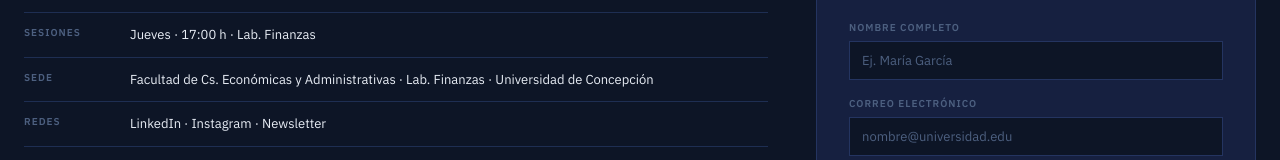
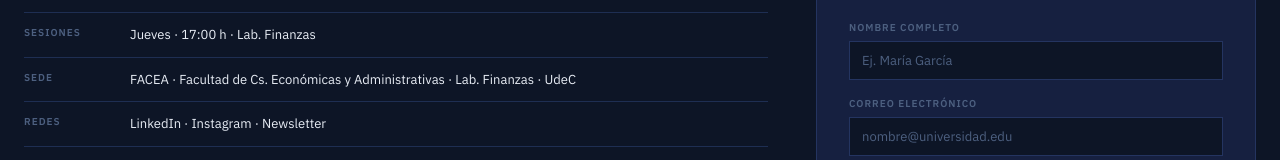
Before and after one commit to itoo1/FinanceClubWebsite, a React (Vite) app in the folder client/: page /contacto in a window 1280 px wide. Shown: the part 410-570 px from the top of the page. Built offline with nearby package versions, Linux system fonts and the light colour scheme; no server answers; a web font is replaced by a local one.

Commit message:
add FACEA mentions for SEO

```diff
--- a/client/src/pages/Contacto.jsx
+++ b/client/src/pages/Contacto.jsx
@@ -36,7 +36,7 @@ export default function Contacto() {
               {[
                 ['Email',    'financeclubudec@gmail.com'],
                 ['Sesiones', 'Jueves · 17:00 h · Lab. Finanzas'],
-                ['Sede',     'Facultad de Cs. Económicas y Administrativas · Lab. Finanzas · Universidad de Concepción'],
+                ['Sede',     'FACEA · Facultad de Cs. Económicas y Administrativas · Lab. Finanzas · UdeC'],
                 ['Redes',    'LinkedIn · Instagram · Newsletter'],
               ].map(([l,v]) => (
                 <div className={s.infoRow} key={l}>
--- a/client/src/pages/Home.jsx
+++ b/client/src/pages/Home.jsx
@@ -86,7 +86,7 @@ export default function Home() {
             </h1>
 
             <p className={s.heroLead}>
-              El club de finanzas de la <strong>Universidad de Concepción</strong>.
+              El club de finanzas de la <strong>FACEA · Universidad de Concepción</strong>.
               Una comunidad de estudiantes dedicada al análisis riguroso de los mercados,
               la economía aplicada y las finanzas cuantitativas. Donde la profesionalidad y la tecnología se encuentran.
             </p>
```
